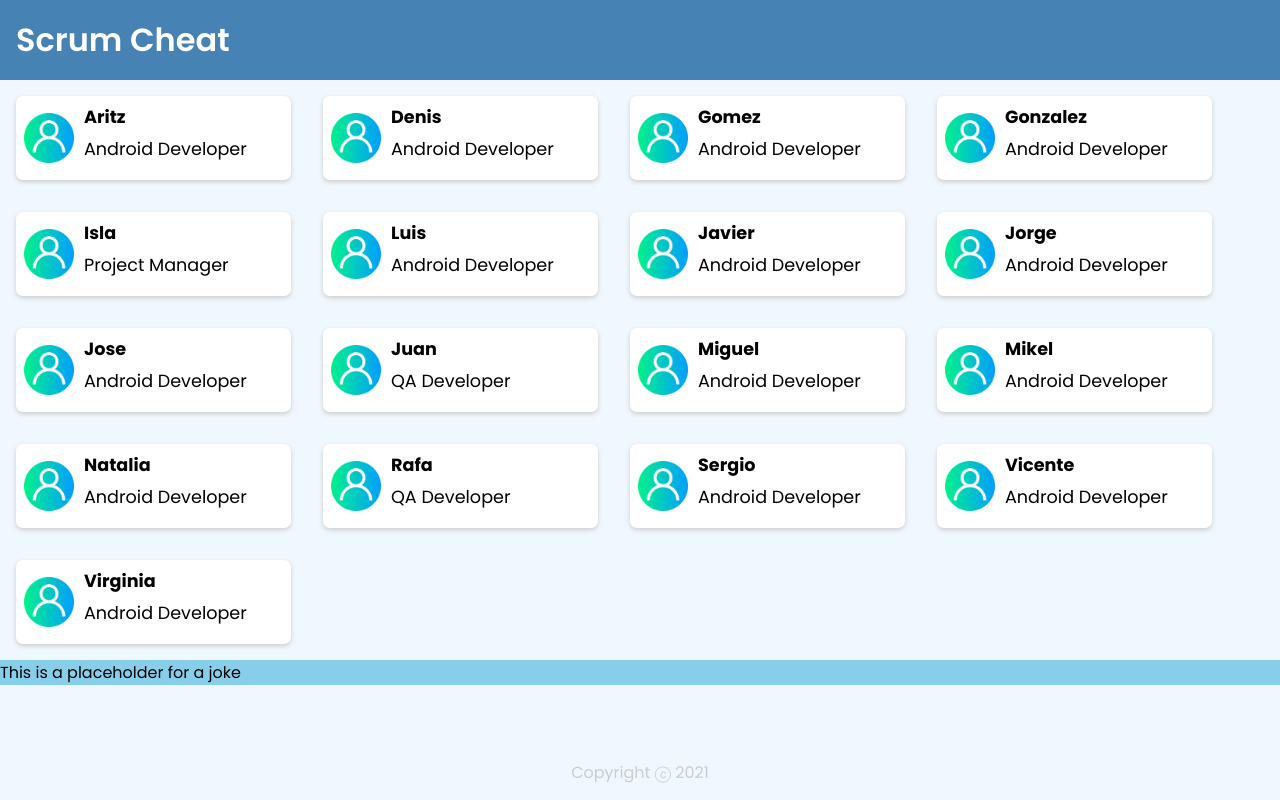
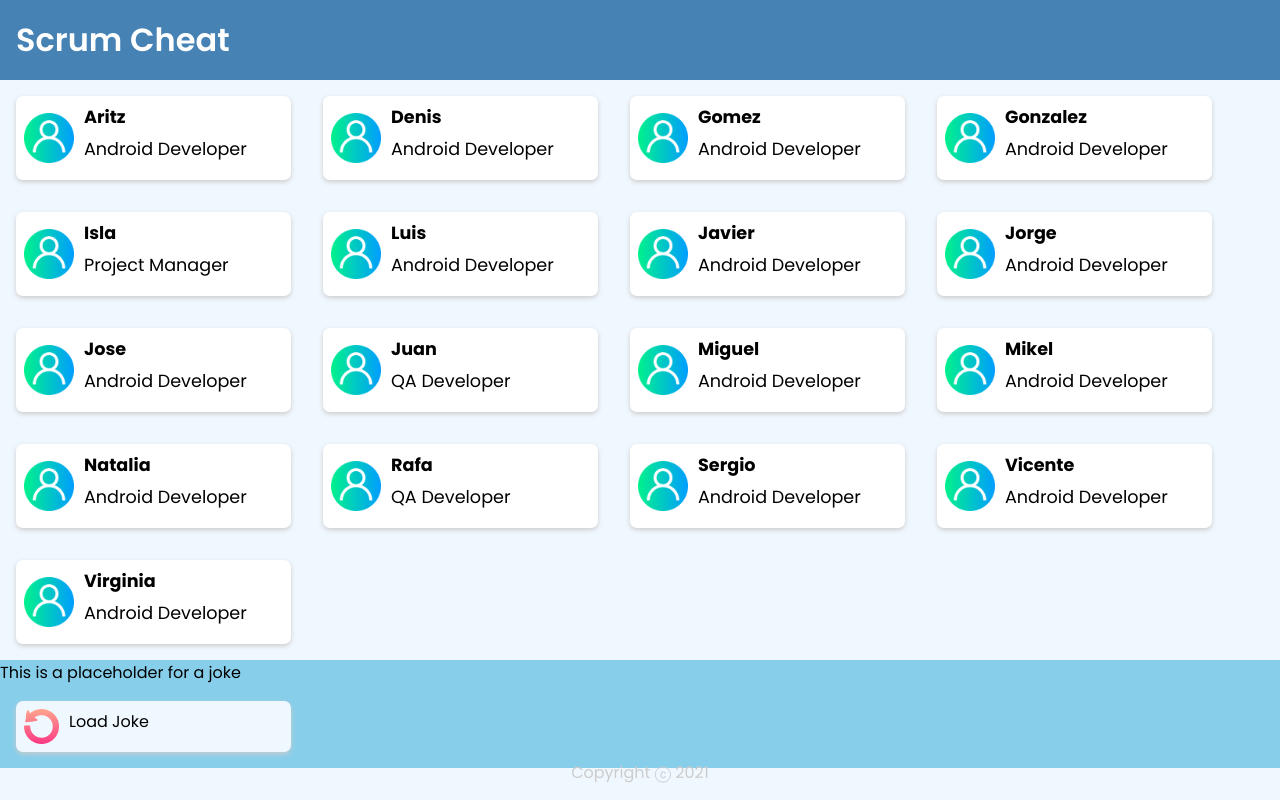
Before and after one commit to JaviAlbe/scrumcheat.github.io, a React (Create React App) app: page / in a window 1280 px wide. Built offline with nearby package versions, Linux system fonts and the light colour scheme; no server answers.

Commit message:
Created Joke Component

```diff
--- a/src/components/app/App.js
+++ b/src/components/app/App.js
@@ -4,6 +4,7 @@ import Header from "../header/Header"
 import Footer from "../footer/Footer"
 import Card from "../card/Card"
 import listOfUsers from "../../listOfUsers"
+import Joke from "../joke/Joke";
 
 function App() {
 
@@ -57,7 +58,7 @@ function App() {
                 </div>
 
                 <div className={"joke-container"}>
-                    <p>{joke}</p>
+                    <Joke joke={joke}/>
                 </div>
 
             </div>
--- /dev/null
+++ b/src/components/joke/Joke.js
@@ -0,0 +1,20 @@
+import React from "react"
+import "./joke.css"
+import LoadJokeBtn from "./LoadJokeBtn";
+
+function Joke(props) {
+    return (
+        <div className={"joke-container"}>
+            <div className={"joke-description-container"}>
+                <p>{props.joke}</p>
+            </div>
+            <div className={"load-joke-button-container"}>
+                <LoadJokeBtn/>
+            </div>
+
+        </div>
+
+    )
+}
+
+export default Joke
--- /dev/null
+++ b/src/components/joke/LoadJokeBtn.js
@@ -0,0 +1,20 @@
+import React from "react"
+import "./loadJokeBtn.css"
+import reloadIcon from "../../assets/reload-icon.png"
+
+function LoadJokeBtn() {
+    return (
+        <div className={"btn-container"}>
+            <div className={"icon-container"}>
+                <img src={reloadIcon} alt={"reload-icon"} className={"reload-icon"}/>
+            </div>
+            <div className={"text-container"}>
+                <p> Load Joke</p>
+            </div>
+
+        </div>
+
+    )
+}
+
+export default LoadJokeBtn
--- /dev/null
+++ b/src/components/joke/loadJokeBtn.css
@@ -0,0 +1,39 @@
+@import url('https://fonts.googleapis.com/css2?family=Poppins:wght@300;400;500;600;700&display=swap');
+
+.btn-container {
+    cursor: pointer;
+    display: flex;
+    flex-direction: row;
+    background: #F0F8FF;
+    border-radius: 7px;
+    box-shadow: 0 2px 5px #ccc;
+    padding: 8px;
+    width: 275px;
+    margin: 16px;
+    float: left;
+}
+
+.icon-container {
+    display: flex;
+    flex-direction: column;
+    justify-content: center;
+}
+
+.reload-icon {
+    height: 35px;
+    width: 35px;
+    user-select: none;
+}
+
+.text-container {
+    display: flex;
+    flex-direction: column;
+    justify-content: flex-start;
+    margin-left: 10px
+}
+
+.p {
+    font-size: 1.1em;
+    margin-bottom: 6px;
+    user-select: none;
+}
```
Also changed, not shown: src/assets/reload-icon.png (added), src/components/joke/joke.css (added).
